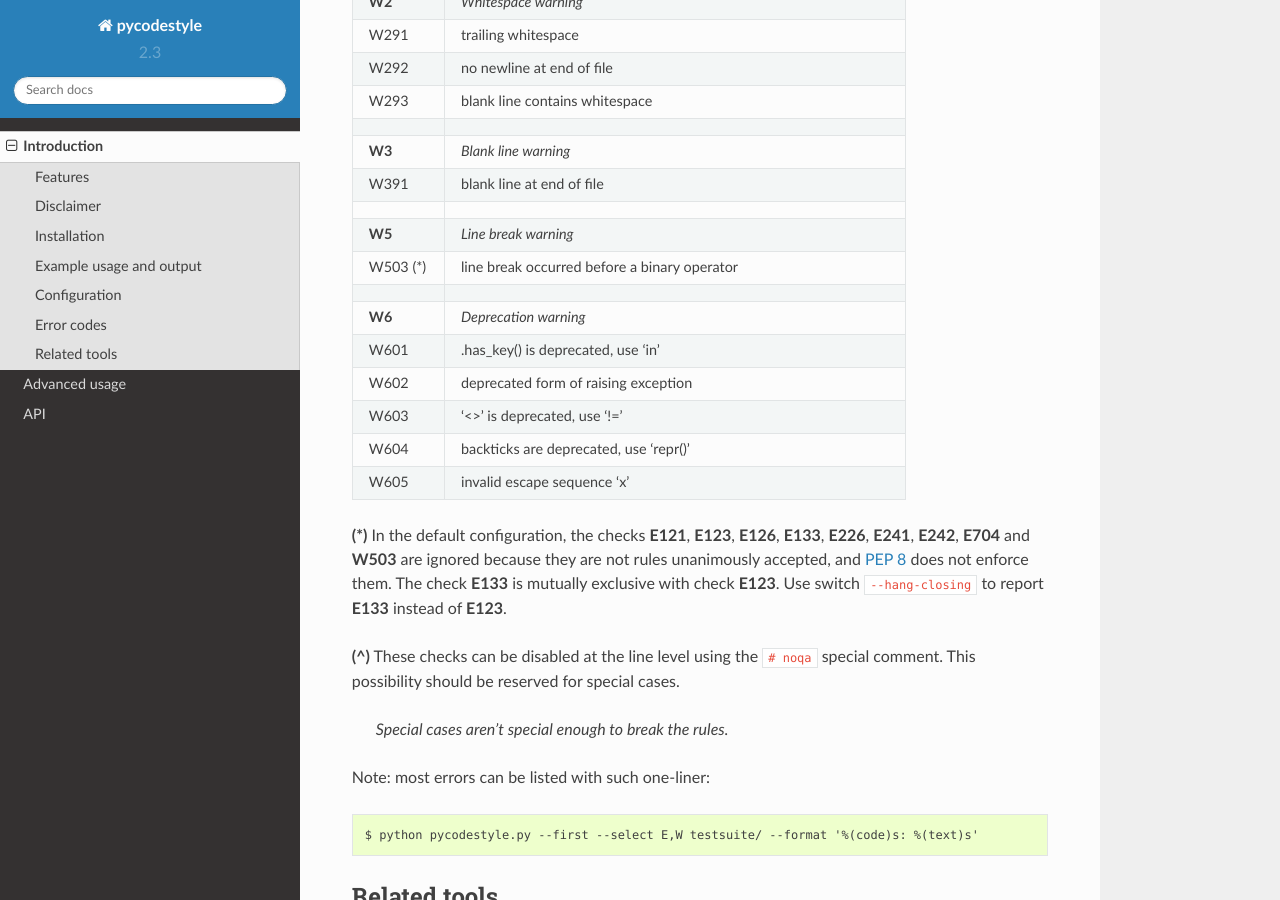
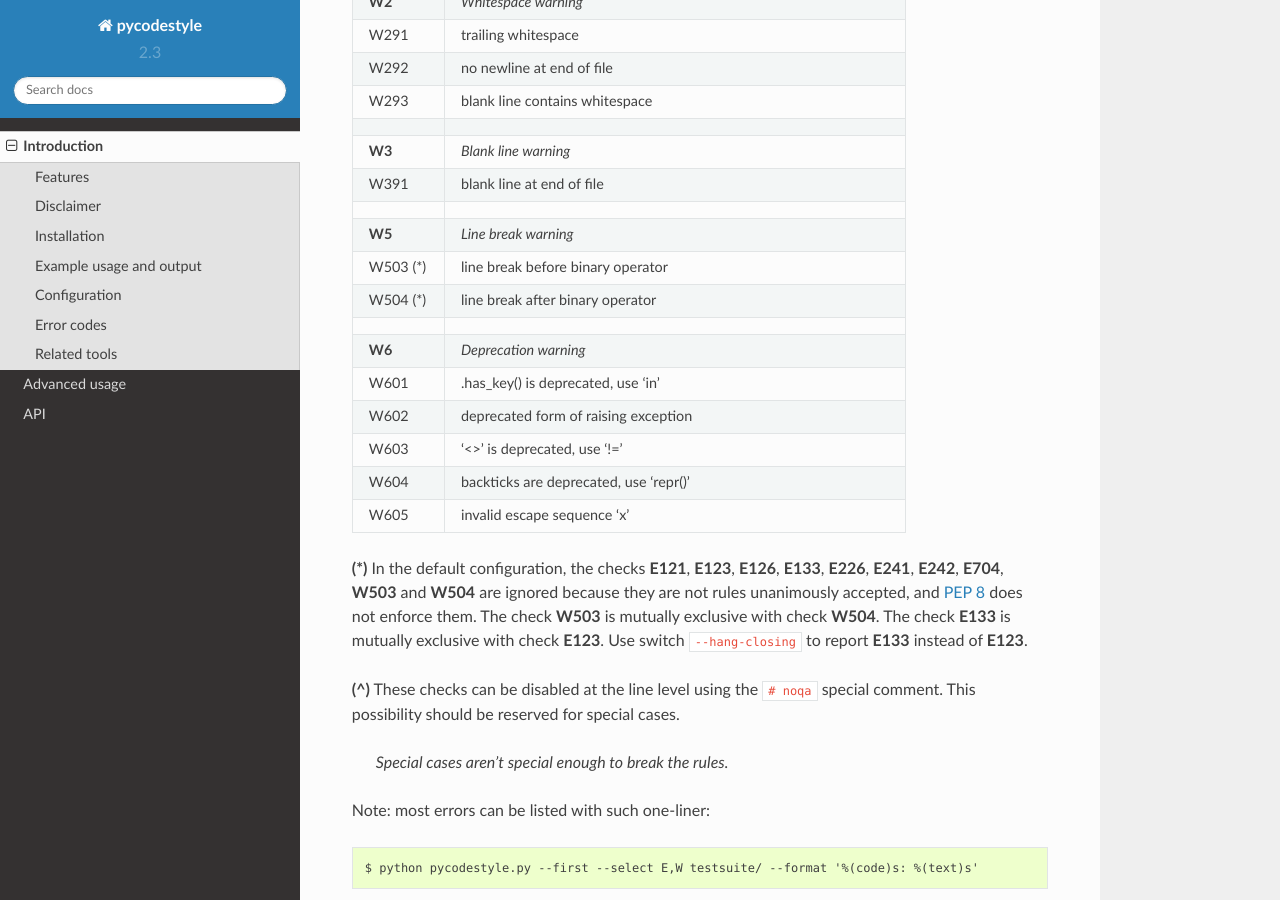
Before and after one commit to PyCQA/pycodestyle, a Sphinx documentation site: the page built from docs/intro.rst, in a window 1280 px wide and 900 px high, scrolled down 7011 px. Built offline with Sphinx 7.4.7 and the Read the Docs theme 2.0.0, drawn with Linux system fonts in a browser that asks for light colours; pages that are not in the unit, such as notebooks, are missing from menus.

Commit message:
Describe code W504 line break after binary operator
Cross reference changes in pull request #502 which added this.

```diff
--- a/docs/intro.rst
+++ b/docs/intro.rst
@@ -402,7 +402,9 @@ This is the current list of error and warning codes:
 +------------+----------------------------------------------------------------------+
 | **W5**     | *Line break warning*                                                 |
 +------------+----------------------------------------------------------------------+
-| W503 (*)   | line break occurred before a binary operator                         |
+| W503 (*)   | line break before binary operator                                    |
++------------+----------------------------------------------------------------------+
+| W504 (*)   | line break after binary operator                                     |
 +------------+----------------------------------------------------------------------+
 +------------+----------------------------------------------------------------------+
 | **W6**     | *Deprecation warning*                                                |
@@ -420,9 +422,10 @@ This is the current list of error and warning codes:
 
 
 **(*)** In the default configuration, the checks **E121**, **E123**, **E126**,
-**E133**, **E226**, **E241**, **E242**, **E704** and **W503** are ignored because
-they are not rules unanimously accepted, and `PEP 8`_ does not enforce them.  The
-check **E133** is mutually exclusive with check **E123**.  Use switch
+**E133**, **E226**, **E241**, **E242**, **E704**, **W503** and **W504** are ignored
+because they are not rules unanimously accepted, and `PEP 8`_ does not enforce them.
+The check **W503** is mutually exclusive with check **W504**.
+The check **E133** is mutually exclusive with check **E123**.  Use switch
 ``--hang-closing`` to report **E133** instead of **E123**.
 
 **(^)** These checks can be disabled at the line level using the ``# noqa``
```
